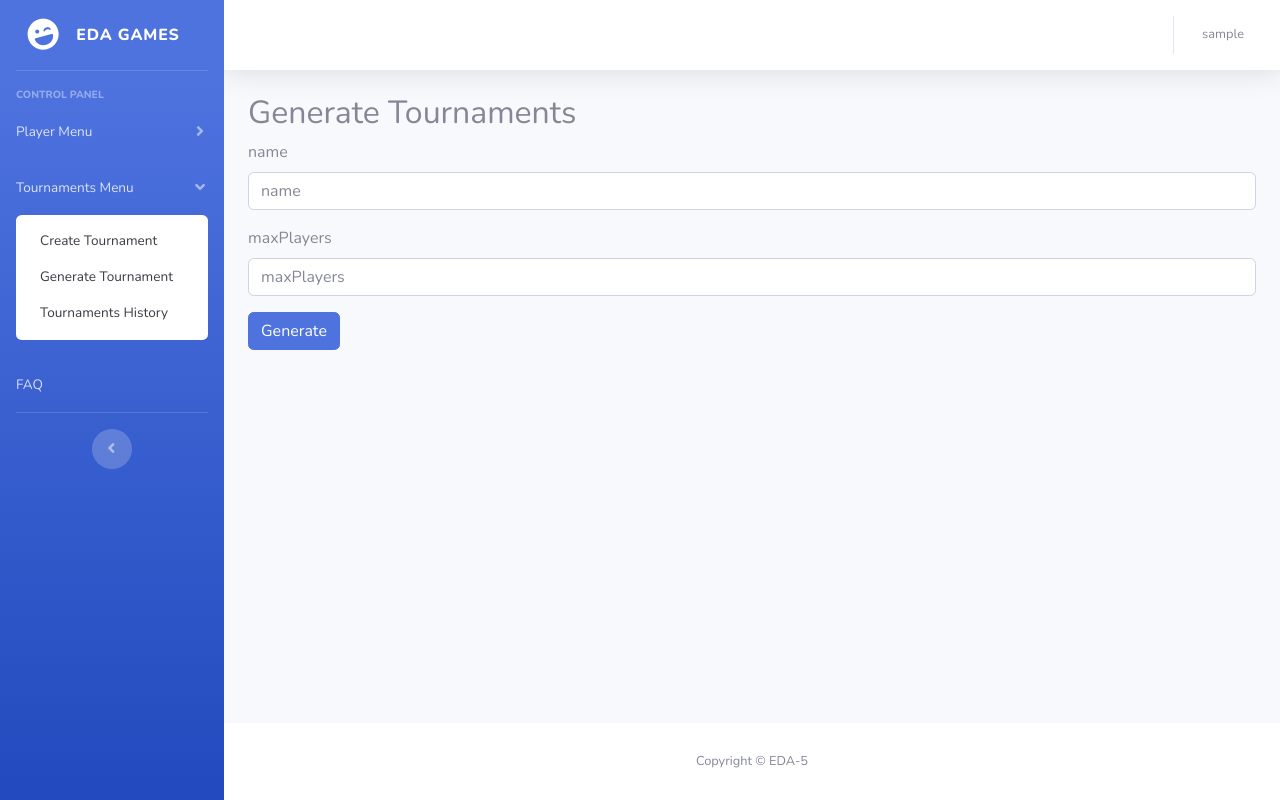
After one commit to evbeda/edagames-django, a Django app: page /tournament_generator/ in a window 1280 px wide, after a click on "Tournaments Menu". The commit adds this page. Run offline with Django 3.2, Linux system fonts and the light colour scheme; the visitor is signed in with stand-in values (Sample User, id 1); some libraries are stand-ins or nearby versions.

Commit message:
Create Tournament Generator view

```diff
--- a/templates/base.html
+++ b/templates/base.html
@@ -72,6 +72,7 @@
                     <div class="bg-white py-2 collapse-inner rounded">
                         {% if user.is_staff %}
                         <a class="collapse-item" href="{% url 'tournaments:create_tournament' %}">Create Tournament</a>
+                        <a class="collapse-item" href="{% url 'tournaments:tournament_generator' %}">Generate Tournament</a>
                         {% endif %}
                         <a class="collapse-item" href="{% url 'tournaments:tournaments_history' %}">Tournaments History</a>
                     </div>
--- a/tournaments/forms.py
+++ b/tournaments/forms.py
@@ -10,3 +10,8 @@ class TournamentForm(forms.Form):
     def setup_bots_choices(self):
         bots = Bot.objects.all()
         self.fields['bots'].choices = enumerate([bot.name for bot in bots])
+
+
+class TournamentGeneratorForm(forms.Form):
+    tournament_name = forms.CharField(label='name', required=True)
+    max_players = forms.IntegerField(label='maxPlayers', required=True)
--- /dev/null
+++ b/tournaments/templates/tournaments/tournament_generator.html
@@ -0,0 +1,13 @@
+{% extends "base.html" %}
+{% load bootstrap4 %}
+{% bootstrap_css %}
+{% block page_content %}
+
+<div class="container">
+    <h2>Generate Tournaments</h2>
+    <form method="POST" class="post-form">{% csrf_token %}
+        {% bootstrap_form form %}
+        <input class="btn btn-primary" type="submit" value="Generate">
+    </form>
+</div>
+{% endblock page_content %}
--- a/tournaments/urls.py
+++ b/tournaments/urls.py
@@ -2,6 +2,7 @@ from django.urls import path
 from .views import (
     CreateTournamentView,
     RegistrationTournamentView,
+    TournamentGeneratorView,
     TournamentResultsView,
     TournamentListView,
 )
@@ -13,6 +14,11 @@ urlpatterns = [
         'create_tournament/',
         CreateTournamentView.as_view(),
         name='create_tournament',
+    ),
+    path(
+        'tournament_generator/',
+        TournamentGeneratorView.as_view(),
+        name='tournament_generator',
     ),
     path(
         'tournaments_history/',
--- a/tournaments/views.py
+++ b/tournaments/views.py
@@ -12,12 +12,15 @@ from tournaments.common.tournament_utils import (
     get_tournament_results,
     sort_position_table,
 )
-from tournaments.forms import TournamentForm
 from tournaments.models import (
     Tournament,
     TournamentRegistration,
 )
 from tournaments.server_requests import generate_combination
+from tournaments.forms import (
+    TournamentForm,
+    TournamentGeneratorForm,
+)
 
 
 class StaffRequiredMixin(LoginRequiredMixin, UserPassesTestMixin):
@@ -107,6 +110,26 @@ class CreateTournamentView(StaffRequiredMixin, FormView):
         return(data)
 
 
+class TournamentGeneratorView(StaffRequiredMixin, FormView):
+    form_class = TournamentGeneratorForm
+    success_url = reverse_lazy('tournaments:tournaments_history')
+    template_name = 'tournaments/tournament_generator.html'
+
+    def form_valid(self, form):
+        tournament_name = form.cleaned_data['tournament_name']
+        if not Tournament.objects.filter(name=tournament_name).exists():
+            Tournament.objects.create(name=tournament_name)
+        else:
+            messages.add_message(
+                self.request,
+                messages.ERROR,
+                'It is not possible to create this record, a tournament already exists with the name '
+                '{}. Try a new name'.format(tournament_name)
+            )
+            return super().form_invalid(form)
+        return super().form_valid(form)
+
+
 class TournamentListView(ListView):
     template_name = 'tournaments/tournaments_history.html'
 
```
